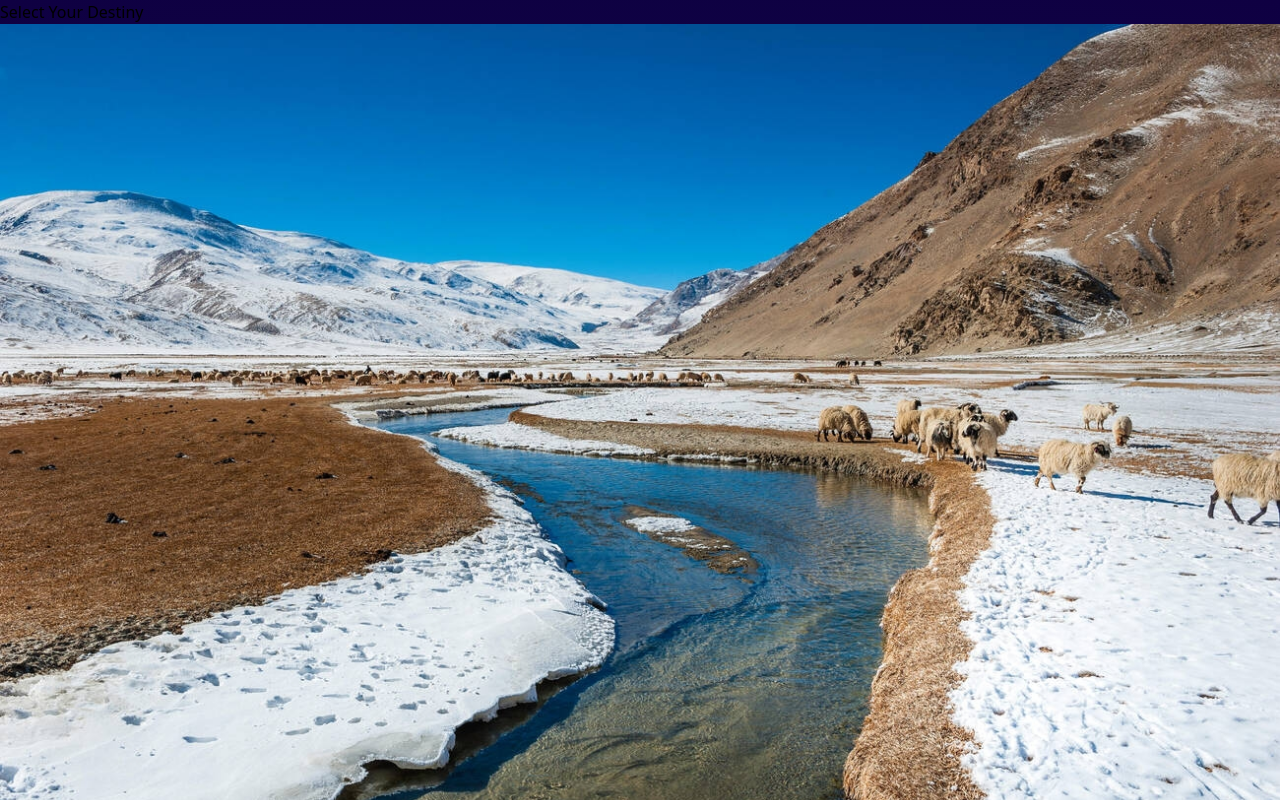
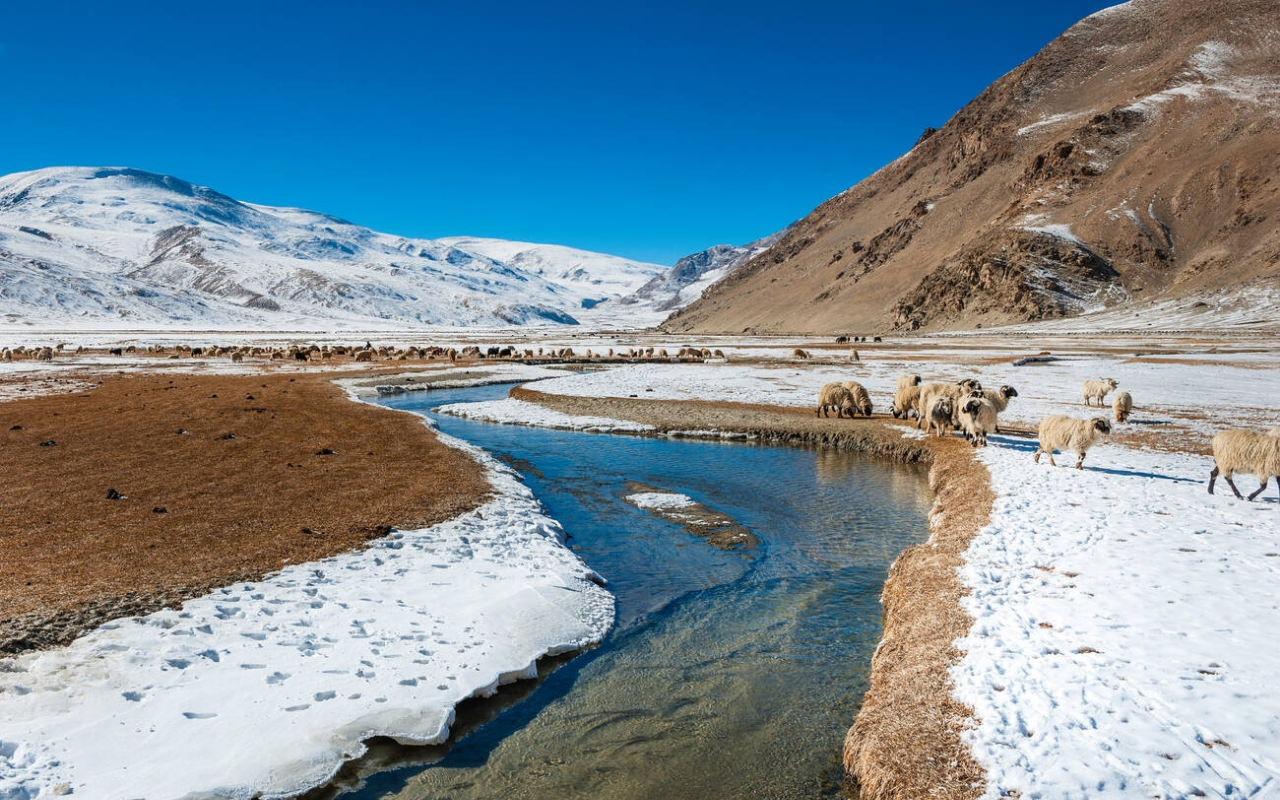
Before and after one commit to abdul-Hameed79/Destination-Selector, a React (Create React App) app: page / in a window 1280 px wide. Shown: the top 800 px of the page. Built offline with nearby package versions, Linux system fonts and the light colour scheme.

Commit message:
UI flow changes

```diff
--- a/src/App.js
+++ b/src/App.js
@@ -4,9 +4,6 @@ import places from './Data.js';
 const App = () => {
   return (
     <div className="container mx-auto my-6">
-      <h1 className='text-center text-slate-200 text-3xl mb-10 font-extrabold'>
-        Select Your Destiny
-      </h1>
         <TourList places={places} />
       </div>
     );
```
